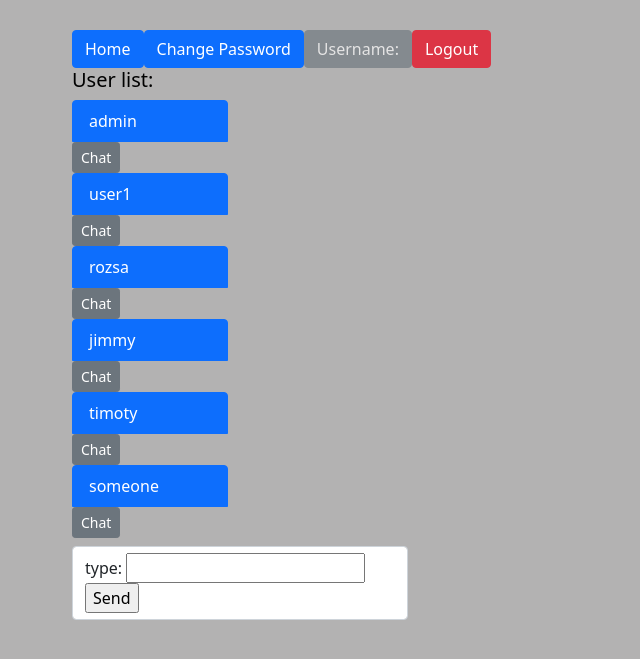
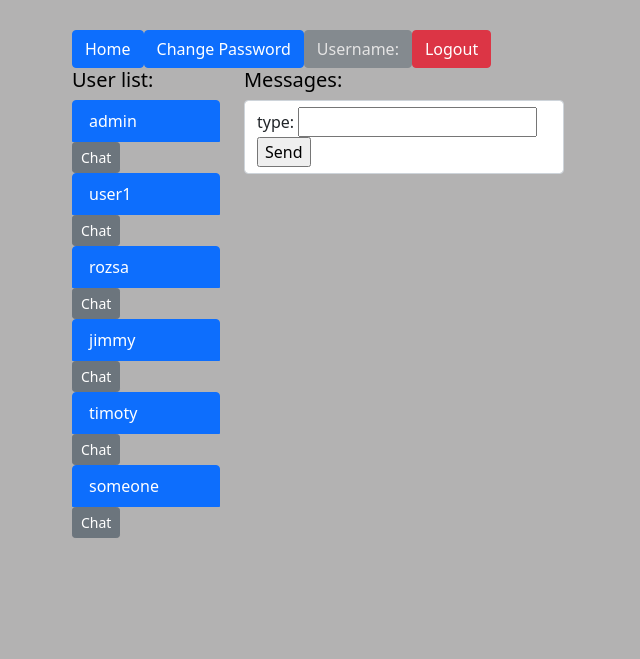
Before and after one commit to rozsanimrod/messenger, a Django app: page /room/11 in a window 1280 px wide. Shown: the top 659 px of the page, without its empty margins (0-640 px from the left). Run offline with Django 3.2, Linux system fonts and the light colour scheme; data comes from the database, SQL or seed files in the repository.

Commit message:
container

```diff
--- a/homepage/templates/homepage/room.html
+++ b/homepage/templates/homepage/room.html
@@ -30,12 +30,10 @@
                     {% endfor %}
 
         </div>
-        <div class="row">
-            <h4></h4>
-        </div>
 
 
         <div class="col-8 column-message">
+            <h5>Messages:</h5>
             {% for message in messages %}
                 <p class="form-control">{{ message.user }}: {{ message.text }}</p>
             {% endfor %}
```
